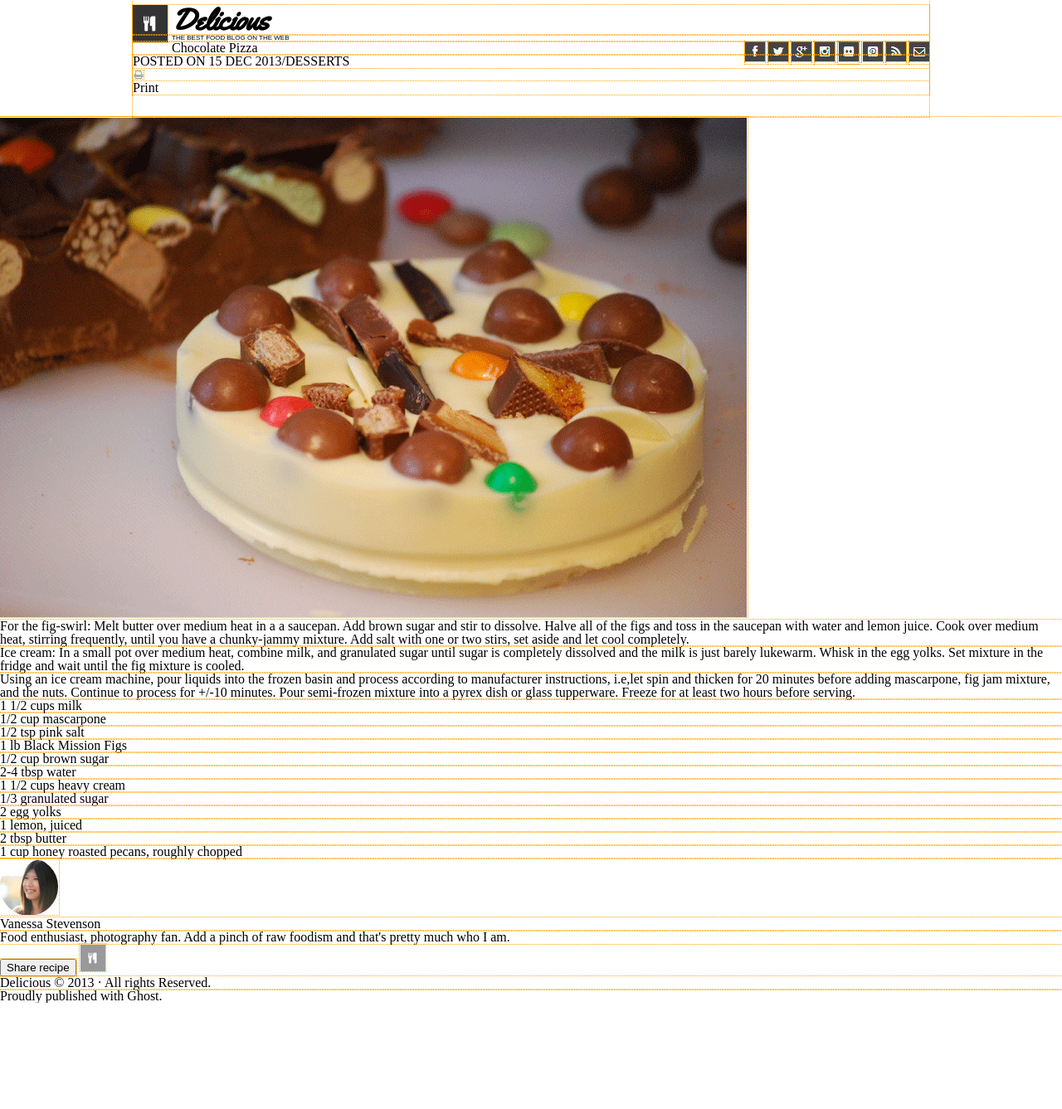
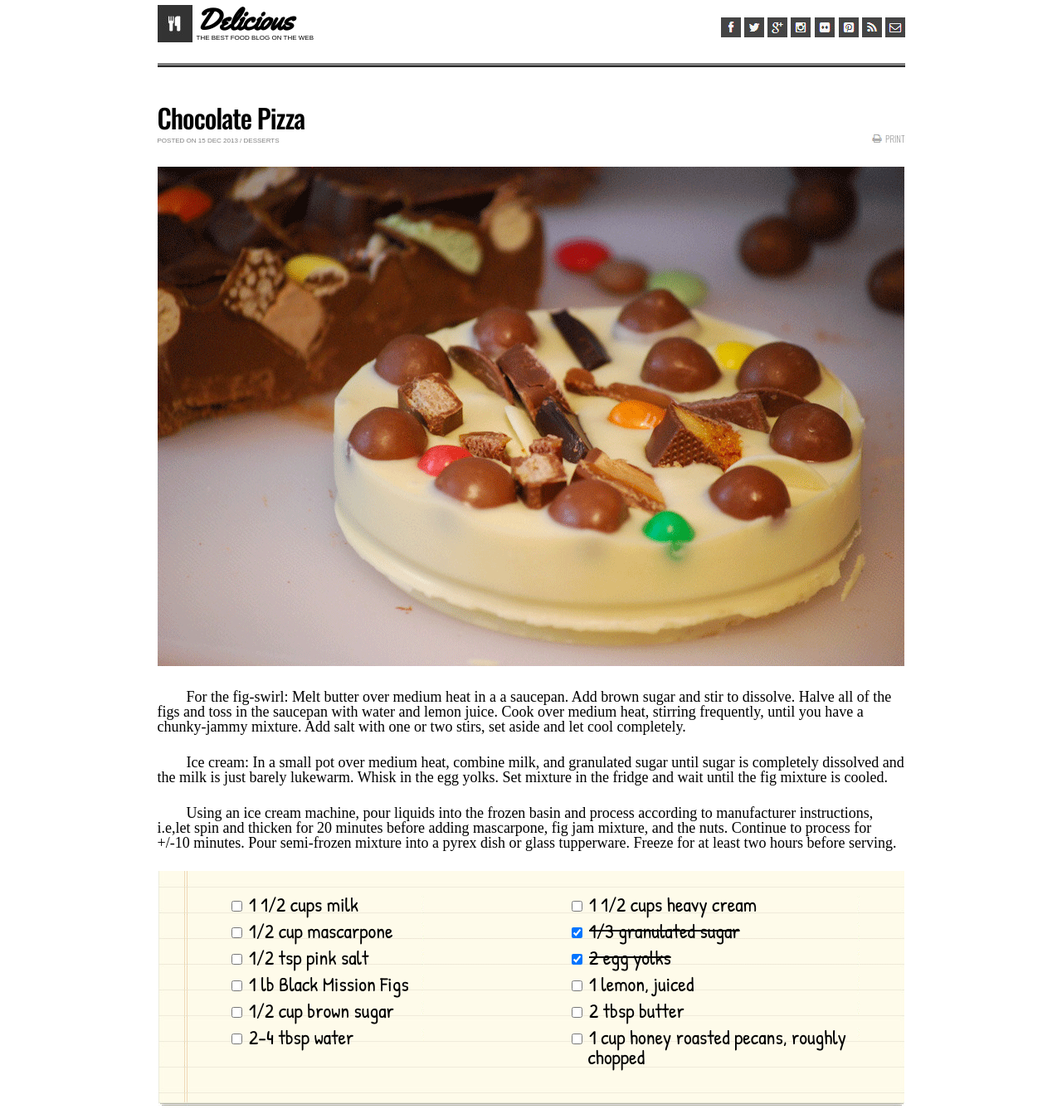
Before and after one commit to evanslaton/chocolate-pizza, a plain HTML site: page index.html in a window 1280 px wide. Shown: the part 39-1376 px from the top of the page at 83% size. Before the commit the page ends 1248 px from the top, so only its background shows below. Drawn offline with nearby package versions, Linux system fonts and the light colour scheme.

Commit message:
Finished main section CSS

```diff
--- a/css/style.css
+++ b/css/style.css
@@ -1,23 +1,37 @@
-* {
-  outline: 1px dotted orange;
+/* GLOBAL STYLES */
+
+h1, p {
+  font-family: sans-serif;
 }
 
+/* HEADER */
+
 header {
-  width: 960px;
-  height: 135px;
+  width: 901px;
   margin: 0 auto;
-  padding-top:45px
+  padding-top:45px;
 }
 
-nav div > img:first-child {
+nav {
+  border-bottom: 5px ridge grey;
+  padding-bottom: 25px;
+}
+
+nav div {
+  display: inline-block;
+}
+
+nav div > img {
   float: left;
   margin-right: 5px;
 }
 
 nav h3 {
-  font-family: Yellowtail;
+  font-family: Yellowtail, cursive;
   font-size: 36px;
   font-weight: bold;
+  float: left;
+  width: 175px;
 }
 
 nav p {
@@ -27,8 +41,93 @@ nav p {
 
 nav ul {
   float: right;
+  margin-top: 15px;
 }
 
 nav li {
   display: inline-block;
 }
+
+header section {
+  padding: 45px 0 25px;
+}
+
+header section h1 {
+  font-size: 32px;
+  width: 100%;
+  display: inline-block;
+  font-family: Oswald, sans-serif;
+  letter-spacing: -1px;
+}
+
+header section p:nth-child(2) {
+  font-size: 8px;
+  width: 350px;
+  display: inline-block;
+  color: grey;
+}
+
+header section div {
+  float: right;
+}
+
+header section div p:nth-child(2) {
+  display: inline;
+  font-size: 11px;
+  color: grey;
+  font-family: Oswald;
+  font-weight: 200;
+}
+
+/* MAIN */
+
+main {
+  width: 901px;
+  margin: 0 auto;
+  border-bottom: 5px ridge grey;
+}
+
+main img {
+  margin-bottom: 25px;
+}
+
+main section p {
+  font-family: 'Times New Roman', serif;
+  font-size: 18px;
+  margin-bottom: 25px;
+  text-indent: 35px;
+}
+
+main section:nth-child(3) {
+  background: url(../img/list-bg.png) no-repeat center center;
+  height: 230px;
+  padding: 28px 25px 25px;
+  margin-bottom: 30px;
+}
+
+main section ul {
+  font-family: 'Patrick Hand', cursive;
+  list-style-type: none;
+  float: left;
+  padding-left: 60px;
+  width: 350px;
+}
+
+main section li {
+  font-size: 24px;
+  margin-bottom: 8px;
+}
+
+li:nth-child(2) span, li:nth-child(3) span {
+  text-decoration: line-through;
+}
+
+li:nth-child(6) span {
+  padding-left: 24px;
+}
+
+input[type=checkbox] {
+  background-color: transparent;
+}
+
+/* FOOTER */
--- a/index.html
+++ b/index.html
@@ -4,7 +4,7 @@
     <title>Chocolate Pizza</title>
     <link href="css/reset.css" type="text/css" rel="stylesheet" />
     <link href="css/style.css" type="text/css" rel="stylesheet" />
-    <link href="https://fonts.googleapis.com/css?family=Yellowtail" rel="stylesheet">
+    <link href="https://fonts.googleapis.com/css?family=Yellowtail|Oswald:200,500|Patrick+Hand" rel="stylesheet">
   </head>
   <body>
     <header>
@@ -43,9 +43,11 @@
         </nav>
         <section>
           <h1>Chocolate Pizza</h1>
-          <p>POSTED ON 15 DEC 2013/DESSERTS</p>
-          <img src="img/print-icon.png" alt="Printer icon" />
-          <p>Print</p>
+          <p>POSTED ON 15 DEC 2013 / DESSERTS</p>
+          <div>
+            <img src="img/print-icon.png" alt="Printer icon" />
+            <p>PRINT</p>
+          </div>
         </section>
     </header>
 
@@ -60,21 +62,46 @@
 
       <section>
         <ul>
-          <li>1 1/2 cups milk</li>
-          <li>1/2 cup mascarpone</li>
-          <li>1/2 tsp pink salt</li>
-          <li>1 lb Black Mission Figs</li>
-          <li>1/2 cup brown sugar</li>
-          <li>2-4 tbsp water</li>
+          <li>
+            <input type="checkbox"> 1 1/2 cups milk
+          </li>
+          <li>
+            <input type="checkbox"> 1/2 cup mascarpone
+          </li>
+          <li>
+            <input type="checkbox"> 1/2 tsp pink salt
+          </li>
+          <li>
+            <input type="checkbox"> 1 lb Black Mission Figs
+          </li>
+          <li>
+            <input type="checkbox"> 1/2 cup brown sugar
+          </li>
+          <li>
+            <input type="checkbox"> 2-4 tbsp water
+          </li>
         </ul>
 
         <ul>
-            <li>1 1/2 cups heavy cream</li>
-            <li>1/3 granulated sugar</li>
-            <li>2 egg yolks</li>
-            <li>1 lemon, juiced</li>
-            <li>2 tbsp butter</li>
-            <li>1 cup honey roasted pecans, roughly chopped</li>
+            <li>
+              <input type="checkbox"> 1 1/2 cups heavy cream
+            </li>
+            <li>
+              <input type="checkbox" checked="checked"> <span>1/3 granulated sugar</span>
+            </li>
+            <li>
+              <input type="checkbox" checked="checked"> <span>2 egg yolks</span>
+            </li>
+            <li>
+              <input type="checkbox"> 1 lemon, juiced
+            </li>
+            <li>
+              <input type="checkbox"> 2 tbsp butter
+            </li>
+            <li>
+              <input type="checkbox">
+              1 cup honey roasted pecans, roughly <span>chopped</span>
+            </li>
           </ul>
       </section>
     </main>
```
